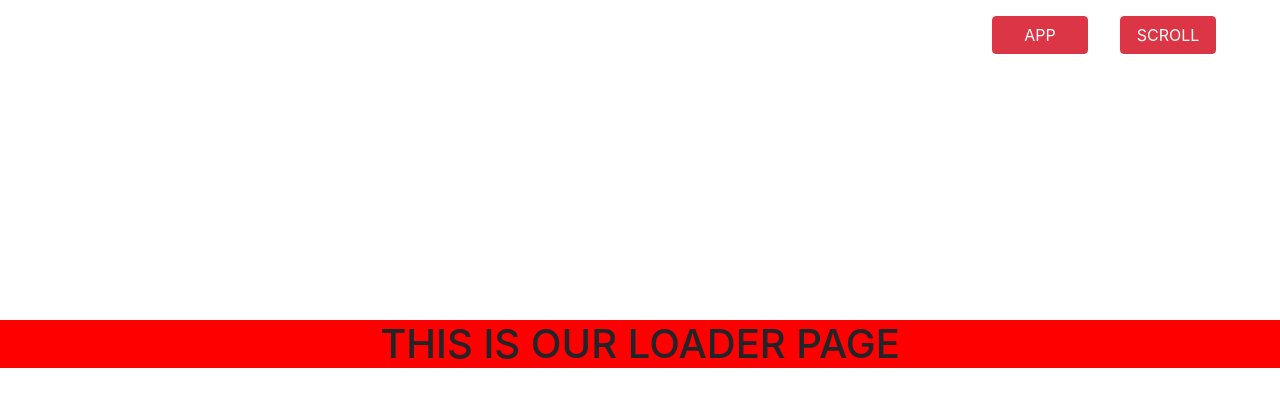
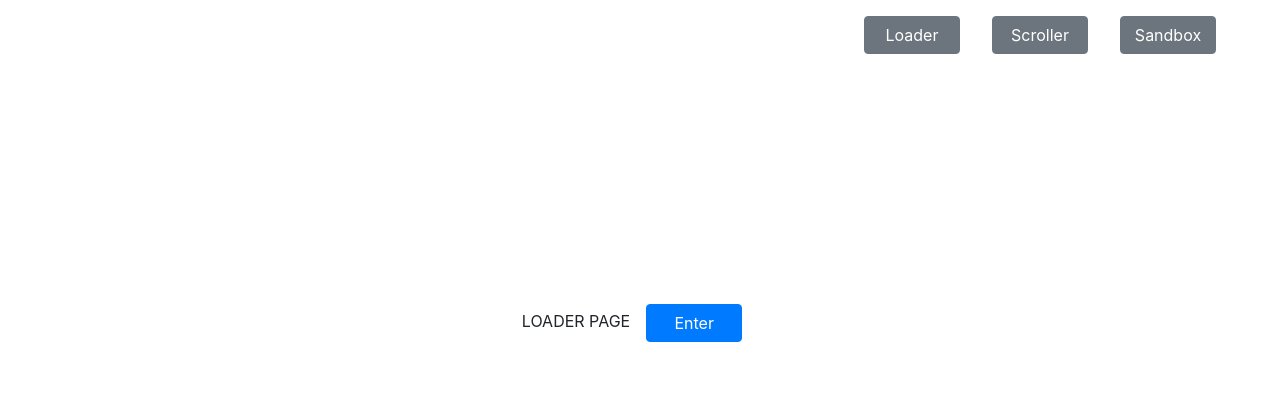
Before and after one commit to jrobs87/portfolio-react-scroll-trigger, a React (Create React App) app: page / in a window 1280 px wide. Shown: the top 406 px of the page. Built offline with nearby package versions, Linux system fonts and the light colour scheme.

Commit message:
cleaned up animation and added pages

```diff
--- a/src/App.css
+++ b/src/App.css
@@ -12,7 +12,8 @@ p {
 
 h1, h2, h3, h4, h5, h6 {
   font-family: 'Oswald', sans-serif;
-  font-weight: 700;
+  font-weight: 600;
+
 }
 
 h1 {
--- a/src/App.js
+++ b/src/App.js
@@ -1,15 +1,19 @@
 
 import React, { Component } from 'react';
+import {Link} from 'react-router-dom';
+import {Button} from 'react-bootstrap'
 import Fade from 'react-reveal';
 import disableScroll from 'disable-scroll'; // remove from modules!!
 
 class App extends Component {
   render() {
     return (
-      <Fade exit={true} unmountOnExit={true}>
-        <h1 style={{ position: 'relative', top: '8em', textAlign: 'center', background: 'red', margin: 'auto'}}>
-        THIS IS OUR LOADER PAGE
-        </h1>
+      <Fade exit={true}>
+        <div style={{  position: 'relative', top: '18em', textAlign: 'center', background: 'none', margin: 'auto'}}>
+        LOADER PAGE
+        <Link to='/scroll'><Button variant="primary">Enter</Button></Link>
+        </div>
+
       </Fade>
     )
   }
--- /dev/null
+++ b/src/RTG.js
@@ -0,0 +1,16 @@
+import React from 'react';
+import Fade from 'react-reveal'
+
+function RTG() {
+    return  (
+        <Fade exit={true}>
+ <h1 style={{  position: 'relative', top: '8em', textAlign: 'center', background: 'none', margin: 'auto'}}>
+    REACT TRANS GROUP TEST
+    </h1>
+        </Fade>
+    )
+
+
+}
+
+export default RTG
--- a/src/ScrollTester.js
+++ b/src/ScrollTester.js
@@ -1,5 +1,4 @@
 import React, { Component } from 'react';
-import Fade from 'react-reveal';
 import Panel from './panel';
 
 const style = {
@@ -25,15 +24,18 @@ class ScrollTester extends Component {
                     title: 'Bork',
                     blurb: 'A fun little project with a big heart.  Swipe-based dog adoption app modeled on Tinder features.',
                     year: 2019,
-                    client: ''
+                    client: 'Georgia Tech'
                 },
                 {
                     title: 'Immersio',
-                    blurb: 'A real-time langauge translation messenger app.'
+                    blurb: 'A real-time langauge translation messenger app.',
+                    year: 2019,
+                    client: 'Georgia Tech'
                 }
             ],
             scrollDirection: '',
-            panelNext: ''
+            panelNext: '',
+            disableScroll: false
         };
 
         // initial timeout
@@ -46,7 +48,7 @@ class ScrollTester extends Component {
     handleScroll(e) {
         // deltaY helps prevent errant scrolling by firing only if scroll Y exceeds a threshold - critical!!!
         // determines scroll sensitivity
-        if (e.deltaY >= 2 || e.deltaY <= -2) {
+        if (e.deltaY >= 0 || e.deltaY <= 0) {
             // check for direction
             if (e.nativeEvent.wheelDelta > 0) {
                 this.setState({
@@ -70,20 +72,18 @@ class ScrollTester extends Component {
                 scrollStatus: 'end'
             })
 
-            // handle view change here!!!
+
+
+            // handle scroll render!!!
+            if (this.state.scrollStatus === 'end') {
+                    // handle view change here!!!
             let current = this.state.panelCurrent;
             const length = this.state.panels.length;
             let direction = this.state.direction;
             let panelNext = this.state.panelNext;
             // console.log(length);
-
-            // handle scroll render!!!
-            if (this.state.scrollStatus === 'end') {
-                // console.log('end');
-
                 // set next panel
                 if (direction === 'down') {
-                    // console.log(`next panel is ${this.state.panelCurrent + 1}`);
                     panelNext = this.state.panelCurrent + 1
                     this.setState({
                         panelNext: panelNext
@@ -97,17 +97,26 @@ class ScrollTester extends Component {
 
                 // check limits and renders new view
                 if (this.state.panelNext > length - 1 || this.state.panelNext < 0) {
-                    console.log('threshold reached!');
+                    console.log('Scroll threshold reached!');
                 } else {
-                    this.setState({
-                        panelCurrent: panelNext
-                    })
+                    if (this.state.disableScroll) {
+                        console.log('Prevented accidental scroll!');
+                    } else {
+                        this.setState({
+                            panelCurrent: panelNext,
+                            disableScroll: true
+                        });
+                        setTimeout(() => {
+                            this.setState({
+                                disableScroll: false
+                            });
+                        }, 666);
+                        // log out the movements
+                        console.log(`d: ${this.state.direction} c: ${this.state.panelCurrent} > n: ${this.state.panelNext}`);
+                    }
                 }
-
-                // log out the movements
-                console.log(`d: ${this.state.direction} c: ${this.state.panelCurrent} > n: ${this.state.panelNext}`);
             }
-        }, 44); // timeout after scroll end before executing view update (critical to catch scroll end)
+        }, 22); // timeout after scroll end before executing view update (critical to catch scroll end)
 
         // set the scrolling status while moving
         if (this.state.scrollStatus !== 'scrolling') {
@@ -119,7 +128,7 @@ class ScrollTester extends Component {
 
     render() {
         return <div style={style} onScroll={this.handleScroll} onWheel={this.handleScroll}>
-            <h1>JOHN ROBERTSON</h1>
+            <h6>JOHN ROBERTSON</h6>
             <br />
             <Panel view={this.state.panels[this.state.panelCurrent]} keys={this.state.panelCurrent} />
         </div>
--- a/src/index.js
+++ b/src/index.js
@@ -3,20 +3,27 @@ import ReactDOM from 'react-dom';
 import { Button } from 'react-bootstrap';
 import './index.css';
 import App from './App';
+import RTG from './RTG';
 import ScrollTester from './ScrollTester'
 import { BrowserRouter as Router, Route, Link } from 'react-router-dom';
+import Fade from 'react-reveal';
 
 function Routing() {
 
     return (
         <Router >
             <Route exact path='/' component={App} />
-            <Route  path='/scroll' component={ScrollTester} />
+            <Route path='/scroll' component={ScrollTester} />
+            <Route path='/rtg' component={RTG} />
 
-            <div style={{ position: 'fixed', zIndex: 2000, top: 0, right: '3em'}}>
-           <Link to='/'> <Button variant="danger">APP</Button></Link>
-           <Link to='/scroll'><Button variant="danger">SCROLL</Button></Link>
-            </div>
+            <Fade>
+                <div style={{ position: 'fixed', zIndex: 2000, top: 0, right: '3em' }}>
+                    <Link to='/'> <Button variant="secondary">Loader</Button></Link>
+                    <Link to='/scroll'><Button variant="secondary">Scroller</Button></Link>
+                    <Link to='/rtg'><Button variant="secondary">Sandbox</Button></Link>
+                </div>
+            </Fade>
+
         </Router>
     )
 }
--- a/src/panel.js
+++ b/src/panel.js
@@ -1,34 +1,50 @@
 import React, { Component } from 'react';
-import Fade from 'react-reveal'
+import Fade from 'react-reveal';
+import { Container, Col, Row } from 'react-bootstrap';
+
 
 class Panel extends Component {
     render() {
         // console.log(this.props);
         if (this.props.keys === 0) {
             return (
+                <Container>
+                <Row>
+                    <Col>
                     <Fade exit={true} unmountOnExit={true}>
-                    <div style={{ position: 'fixed', zIndex: 500, top: 0, left: 0, width: '100%', height: '100vh' }}>
-                        <h1 style={{ fontSize: '3em', paddingTop: '2em', fontWeight: 700}}>JOHN ROBERTSON</h1>
+                        <div style={{ fontSize: '3em', paddingTop: '2em', fontWeight: 700 }}>
+                            <h1>JOHN ROBERTSON</h1>
                             <p>This is the splash page with my ugly mug on it.</p>
                         </div>
                     </Fade>
+                    </Col>
+                </Row>
+
+                </Container>
+
 
             )
         } else
             return (
-        <div>
+                <Container>
+                    <Row>
+                        <Col>
                             <Fade bottom duration={111} distance={'20px'} exit={true} key={this.props.keys}>
                                 <h3>{this.props.view.title}</h3>
                             </Fade>
-            <Fade bottom distance={'10px'}>
-            <p key={this.props.keys}>
+                            <Fade bottom cascade distance={'10px'}>
+                                <p key={this.props.keys + this.props.view.blurb}>
                                     {this.props.view.blurb}
                                 </p>
+                                <p key={this.props.keys + this.props.view.client}>{this.props.view.client + ' ' + this.props.view.year}</p>
                             </Fade>
-            <div style={{ position: 'fixed', bottom: 1, left: 2}}>
+                            <div style={{ position: 'fixed', bottom: 1, left: 2 }}>
                                 {this.props.keys} of 3
             </div>
-        </div>
+                        </Col>
+                    </Row>
+
+                </Container>
             )
     }
 }
```
Lines whose indentation alone changed are shown as unchanged.
